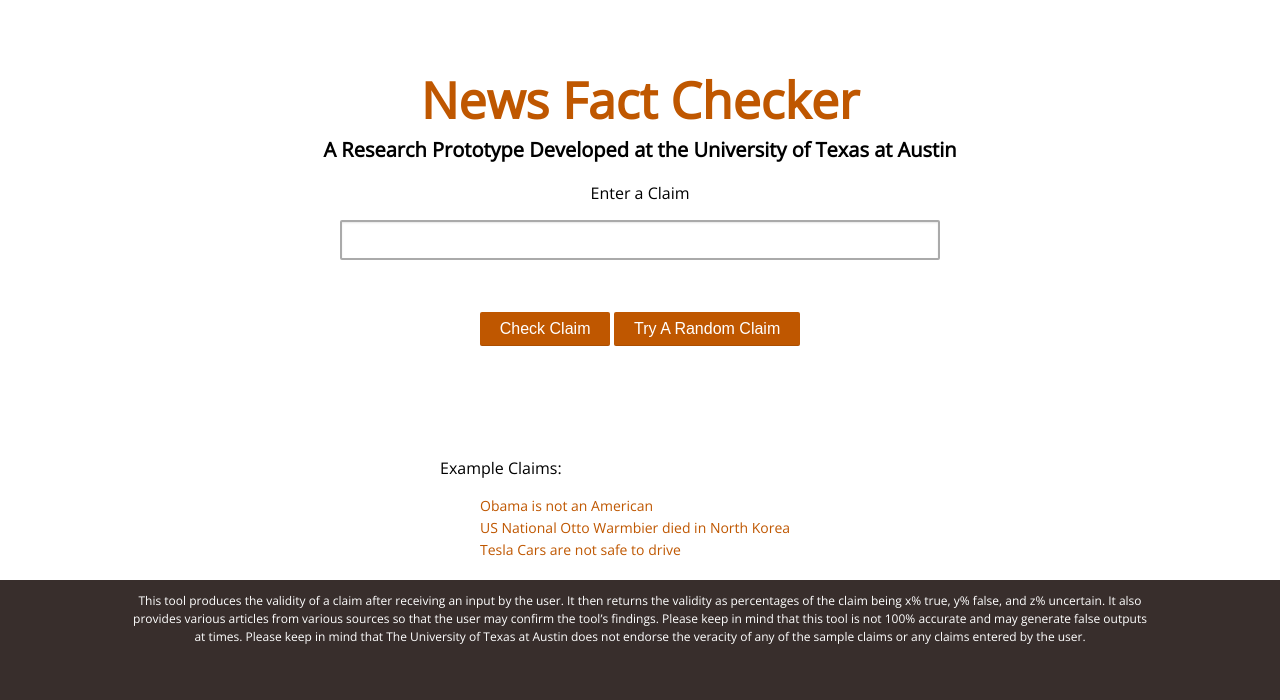
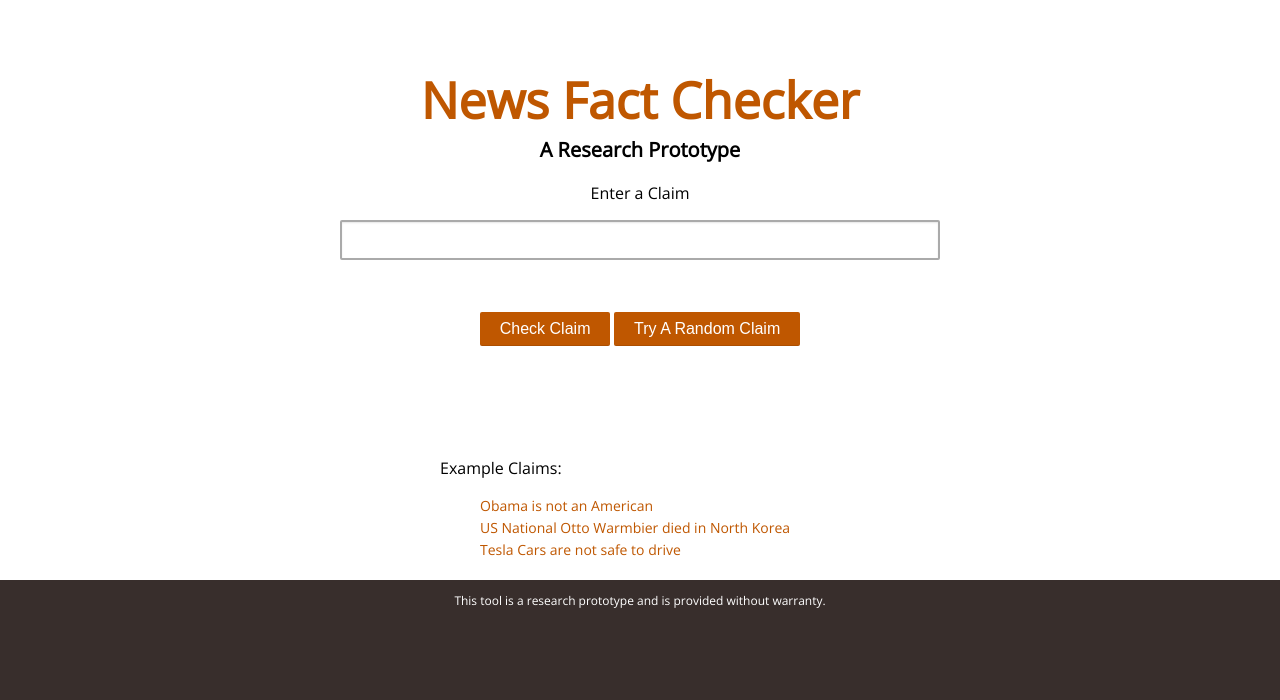
Before and after one commit to saumyaa2000/utFND, a Flask app: page / in a window 1280 px wide. Shown: the part 100-800 px from the top of the page. Run offline with Flask 2, Linux system fonts and the light colour scheme; some libraries are stand-ins or nearby versions.

Commit message:
change disclaimer

```diff
--- a/templates/about.html
+++ b/templates/about.html
@@ -21,7 +21,7 @@
       <p>This is the team:</p>
       <ul>
 	      <li>Professor Mathew Lease</li>
-	      <li>Nguyen Thanh An</li>
+	      <li>An Thanh Nguyen</li>
 	      <li>Jyothi Keshavan Vinjumur</li>
 	      <li>Saumyaa Krishnan</li>
 	      <li>Siddhesh Krishnan</li>
--- a/templates/form_action.html
+++ b/templates/form_action.html
@@ -53,7 +53,7 @@
     <p style="text-align: center;"><a href="/#" style="color:#BF5700;text-decoration:none">Search for a different claim.</a></p>
   </div>
     <footer>
-      <p>This tool produces the validity of a claim after receiving an input by the user. It then returns the validity as percentages of the claim being x% true, y% false, and z% uncertain. It also provides various articles from various sources so that the user may confirm the tool’s findings. Please keep in mind that this tool is not 100% accurate and may generate false outputs at times. Please keep in mind that The University of Texas at Austin does not endorse the veracity of any of the sample claims or any claims entered by the user.</p>
+      <p>This tool is a research prototype and is provided without warranty.</p>
     </footer>
   </body>
 </html>
--- a/templates/form_submit.html
+++ b/templates/form_submit.html
@@ -8,7 +8,7 @@
 </head>
 <body>
   <h1>News Fact Checker</h1>
-  <h2>A Research Prototype Developed at the University of Texas at Austin</h2>
+  <h2>A Research Prototype</h2>
   <header>
   <nav>
     <a href="/#"><i class="fa fa-home" aria-hidden="true" style="color:#BF5700"></i>&nbsp;Home</a>
@@ -39,7 +39,7 @@
       </ul>
     </div>
     <footer>
-      <p>This tool produces the validity of a claim after receiving an input by the user. It then returns the validity as percentages of the claim being x% true, y% false, and z% uncertain. It also provides various articles from various sources so that the user may confirm the tool’s findings. Please keep in mind that this tool is not 100% accurate and may generate false outputs at times. Please keep in mind that The University of Texas at Austin does not endorse the veracity of any of the sample claims or any claims entered by the user.</p>
+      <p>This tool is a research prototype and is provided without warranty.</p>
     </footer>
 </body>
 </html>
--- a/templates/results.html
+++ b/templates/results.html
@@ -94,7 +94,7 @@
 </div>
 
 <footer>
-  <p>This tool produces the validity of a claim after receiving an input by the user. It then returns the validity as percentages of the claim being x% true, y% false, and z% uncertain. It also provides various articles from various sources so that the user may confirm the tool’s findings. Please keep in mind that this tool is not 100% accurate and may generate false outputs at times. Please keep in mind that The University of Texas at Austin does not endorse the veracity of any of the sample claims or any claims entered by the user.</p>
+  <p>This tool is a research prototype and is provided without warranty.</p>
 </footer>
 
 
```
